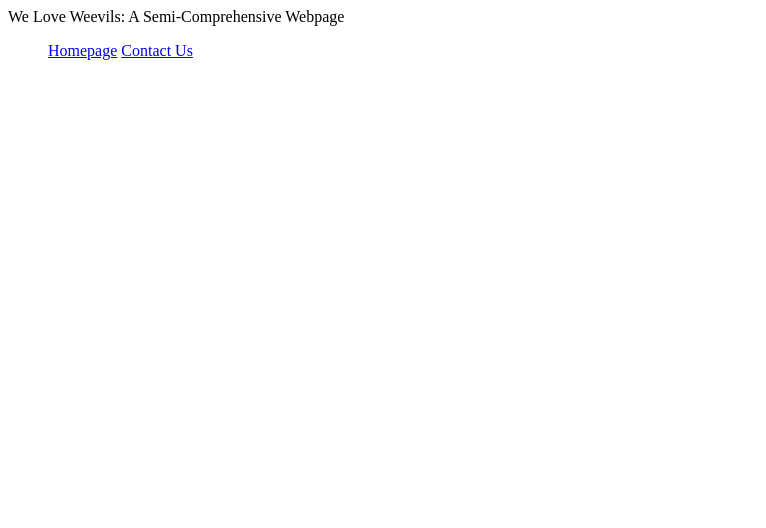
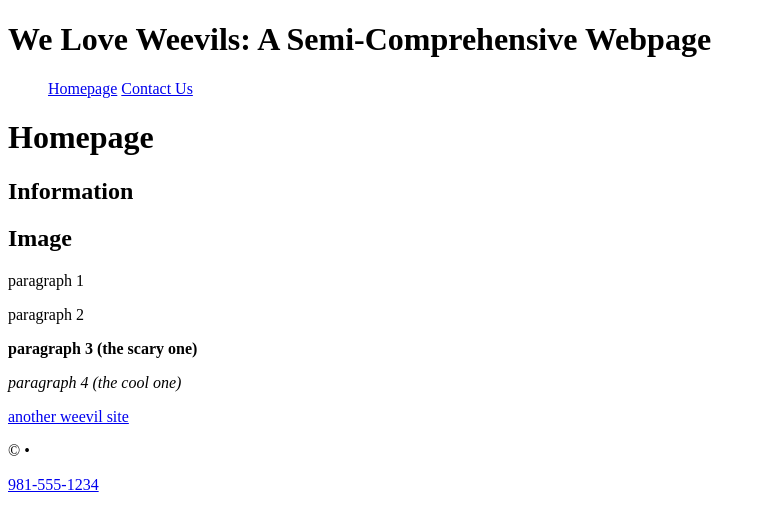
Before and after one commit to schoolaccount1212/Web-Dev-CE, a plain HTML site: page 03 Handcoding HTML/index.html in a window 1280 px wide. Shown: the whole page, without its empty margins (0-766 px from the left). Drawn offline with Linux system fonts and the light colour scheme.

Commit message:
the nine hells beckon for my flesh and soul

```diff
--- a/03 Handcoding HTML/index.html
+++ b/03 Handcoding HTML/index.html
@@ -10,7 +10,7 @@
 <body>
 
 <header>
-    <span>We Love Weevils: A Semi-Comprehensive Webpage</span>
+    <span><h1>We Love Weevils: A Semi-Comprehensive Webpage</h1></span>
 </header>
 
 <nav>
@@ -21,11 +21,19 @@
 </nav>
 
 <main>
-
+    <h1> Homepage</h1>
+    <h2>Information</h2>
+    <h2>Image</h2>
+    <p>paragraph 1</p>
+    <p>paragraph 2</p>
+    <p><strong>paragraph 3 (the scary one)</strong></p>
+    <p><em>paragraph 4 (the cool one) </em></p>
+    <a href="https://extension.umn.edu/nuisance-insects/home-invading-weevils">another weevil site</a>
 </main>
 
 <footer>
-
+    <p>&#169 &#x2022</p>
+    <a href="tel:9815551234">981-555-1234</a>
 </footer>
 
 </body>
```
Also changed, not shown: 03 Hand-Coding Project/index.html (deleted, +0 -11 lines), 03 Handcoding HTML/contact.html (+3 -1 lines), index.html (+1 -0 lines).
